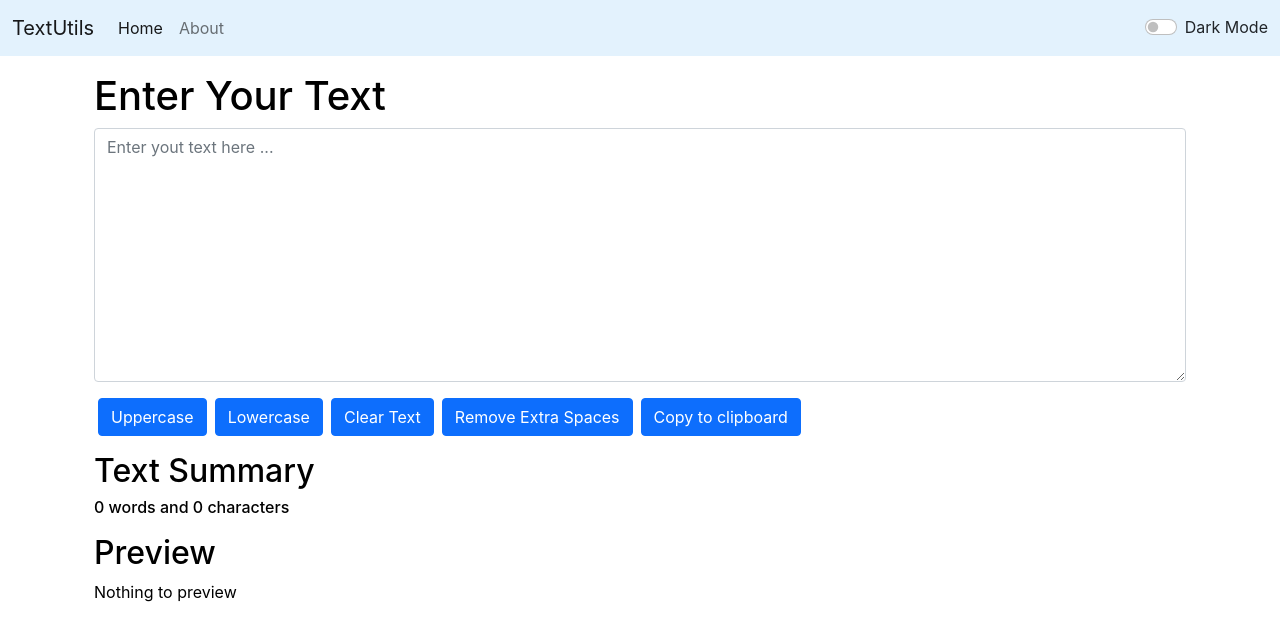
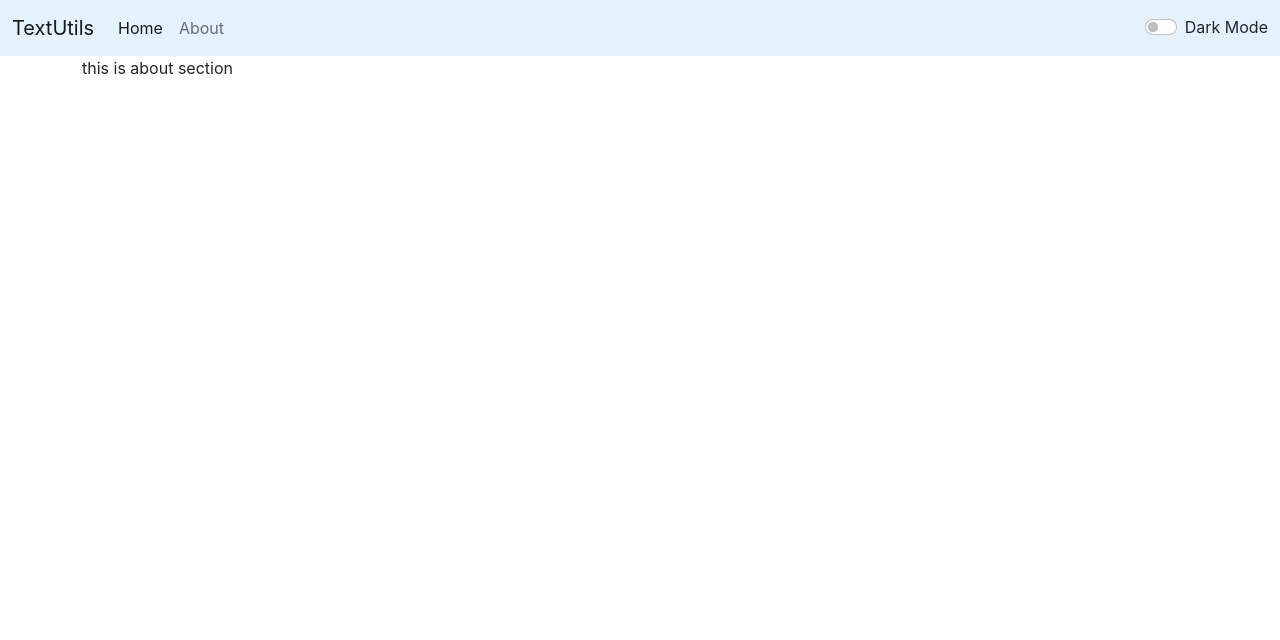
Before and after one commit to Kunal-Vijay/TextUtils, a React (Create React App) app: page /about in a window 1280 px wide. Shown: the top 640 px of the page. Built offline with nearby package versions, Linux system fonts and the light colour scheme.

Commit message:
added about.js and react-router-dom

```diff
--- a/package.json
+++ b/package.json
@@ -8,7 +8,7 @@
     "@testing-library/user-event": "^12.8.3",
     "react": "^17.0.2",
     "react-dom": "^17.0.2",
-    "react-router-dom": "^6.1.1",
+    "react-router-dom": "^5.2.0",
     "react-scripts": "4.0.3",
     "web-vitals": "^1.1.2"
   },
--- a/src/App.js
+++ b/src/App.js
@@ -1,8 +1,14 @@
 import './App.css';
 import Navbar from './components/Navbar';
 import TextForm from './components/TextForm';
+import About from './components/About';
 import Alert from './components/Alert';
-import React, { useState } from 'react'
+import React, { useState } from 'react';
+import {
+  BrowserRouter as Router,
+  Route,
+  Switch
+} from "react-router-dom";
 
 
 function App() {
@@ -11,8 +17,8 @@
 
   const showAlert = (msg, type) => {
     setAlert({
-      msg:msg,
-      type:type
+      msg: msg,
+      type: type
     });
     setTimeout(() => {
       setAlert(null);
@@ -36,13 +42,22 @@
   }
 
   return (
+    <Router>
       <>
         <Navbar title="TextUtils" mode={mode} toggleMode={toggleMode} />
         <Alert alert={alert} />
         <div className="container">
+          <Switch>
+            <Route exact path="/about">
+              <About />
+            </Route>
+            <Route exact path="/">
               <TextForm showAlert={showAlert} heading='Enter Your Text' mode={mode} />
+            </Route>
+          </Switch>
         </div>
       </>
+    </Router>
   );
 }
 
--- /dev/null
+++ b/src/components/About.js
@@ -0,0 +1,9 @@
+import React from 'react'
+
+export default function About() {
+    return (
+        <div>
+            this is about section
+        </div>
+    )
+}
--- a/src/components/Navbar.js
+++ b/src/components/Navbar.js
@@ -1,5 +1,6 @@
 import React from 'react'
 import PropTypes from 'prop-types'
+import { Link } from 'react-router-dom'
 
 
 export default function Navbar(props) {
@@ -7,17 +8,17 @@
         <nav className={`navbar navbar-expand-lg navbar-${props.mode}`} style={{ backgroundColor: props.mode === 'light' ? '#e3f2fd' : 'rgb(33, 37, 41)',color: props.mode === 'light' ? 'black' : 'white' }}>
             {/* <nav className={`navbar navbar-expand-lg navbar-${props.mode} bg-${props.mode}`}></nav> */}
             <div className="container-fluid">
-                <a className="navbar-brand" href="/">{props.title}</a>
+                <Link className="navbar-brand" to="/">{props.title}</Link>
                 <button className="navbar-toggler" type="button" data-bs-toggle="collapse" data-bs-target="#navbarSupportedContent" aria-controls="navbarSupportedContent" aria-expanded="false" aria-label="Toggle navigation">
                     <span className="navbar-toggler-icon"></span>
                 </button>
                 <div className="collapse navbar-collapse" id="navbarSupportedContent">
                     <ul className="navbar-nav me-auto mb-2 mb-lg-0">
                         <li className="nav-item">
-                            <a className="nav-link active" aria-current="page" href="/">Home</a>
+                            <Link className="nav-link active" aria-current="page" to="/">Home</Link>
                         </li>
                         <li className="nav-item">
-                            <a className="nav-link" href="/">{props.aboutText}</a>
+                            <Link className="nav-link" to="/about">{props.aboutText}</Link>
                         </li>
                     </ul>
                     {/* <form className="d-flex">
```
Also changed, not shown: src/index.js (line endings or trailing spaces), 1 other file (tests, documents, lock files or other folders). Lines whose indentation alone changed are shown as unchanged.
